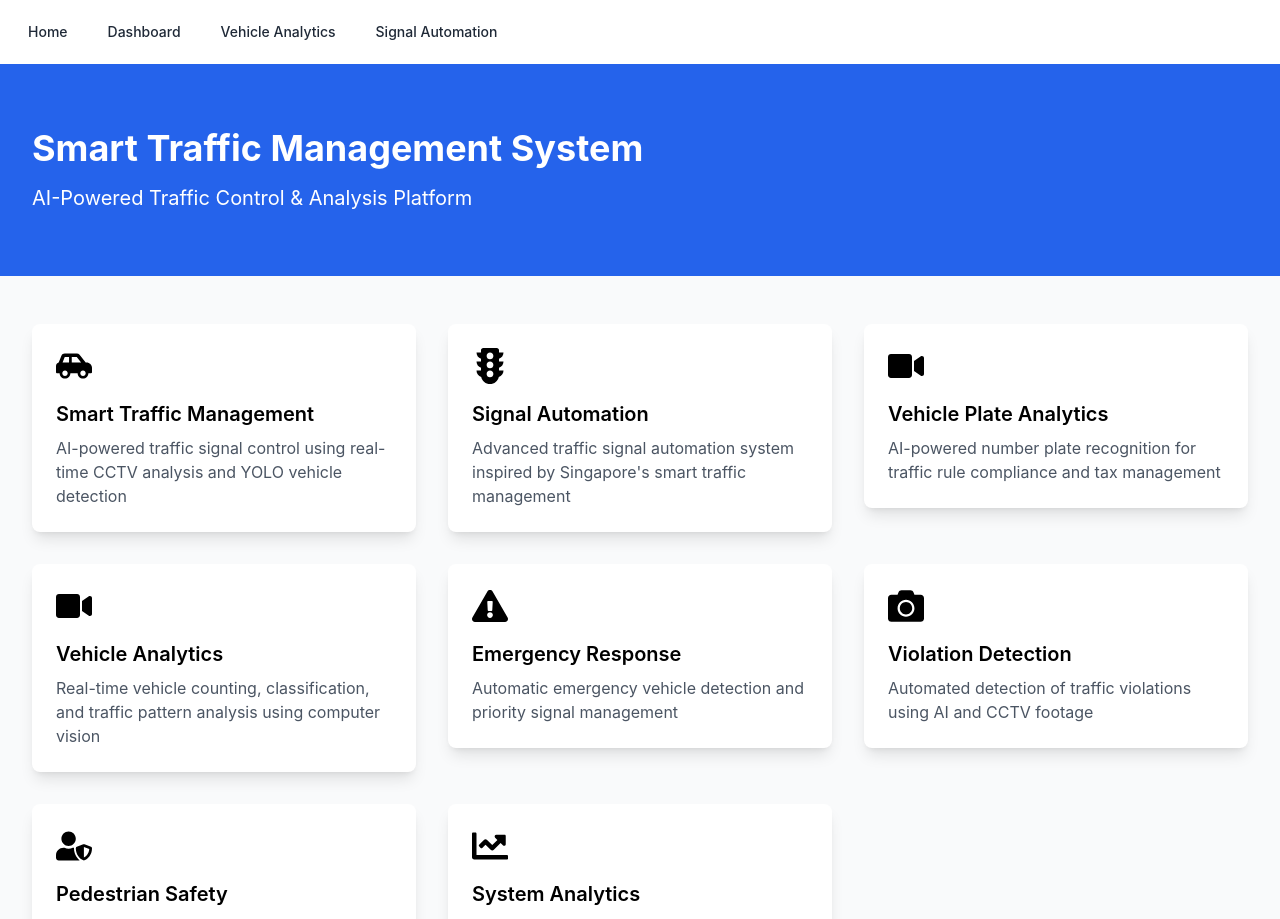
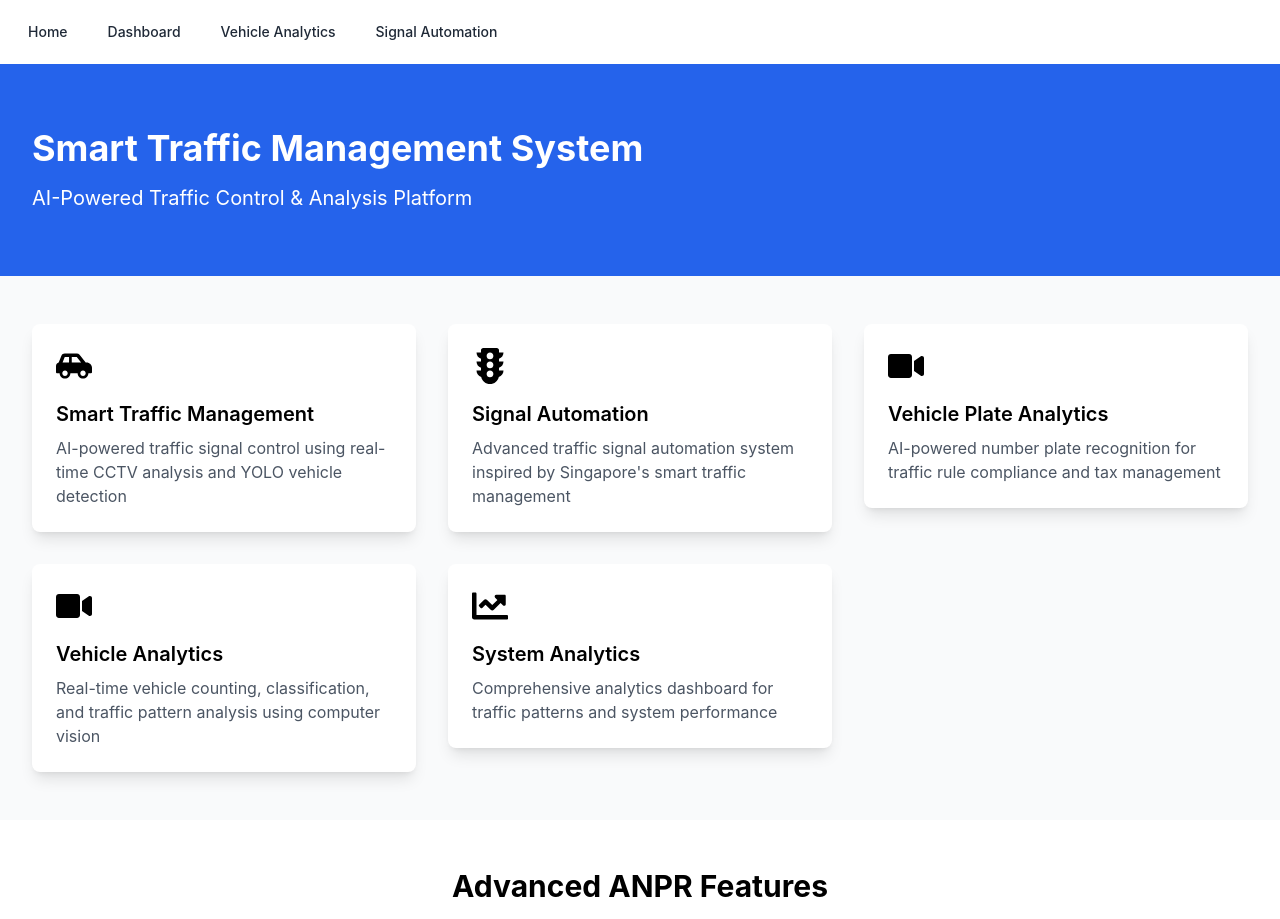
Before and after one commit to pawankushwahh/traffic_management, a React (Create React App) app in the folder frontend/: page / in a window 1280 px wide. Shown: the top 919 px of the page. Built offline with nearby package versions, Linux system fonts and the light colour scheme; no server answers.

Commit message:
Removed options for Emergency Response, Violation Detection, and Pedestrian Safety from HomePage.js.

```diff
--- a/frontend/src/components/HomePage.js
+++ b/frontend/src/components/HomePage.js
@@ -54,24 +54,6 @@ const HomePage = () => {
       description: "Real-time vehicle counting, classification, and traffic pattern analysis using computer vision",
       icon: <FaVideo />,
       link: "/vehicle-analytics"
-    },
-    {
-      title: "Emergency Response",
-      description: "Automatic emergency vehicle detection and priority signal management",
-      icon: <FaExclamationTriangle />,
-      link: "/emergency-response"
-    },
-    {
-      title: "Violation Detection",
-      description: "Automated detection of traffic violations using AI and CCTV footage",
-      icon: <FaCamera />,
-      link: "/violation-detection"
-    },
-    {
-      title: "Pedestrian Safety",
-      description: "Smart crosswalk management and pedestrian density analysis",
-      icon: <FaUserShield />,
-      link: "/pedestrian-safety"
     },
     {
       title: "System Analytics",
```
